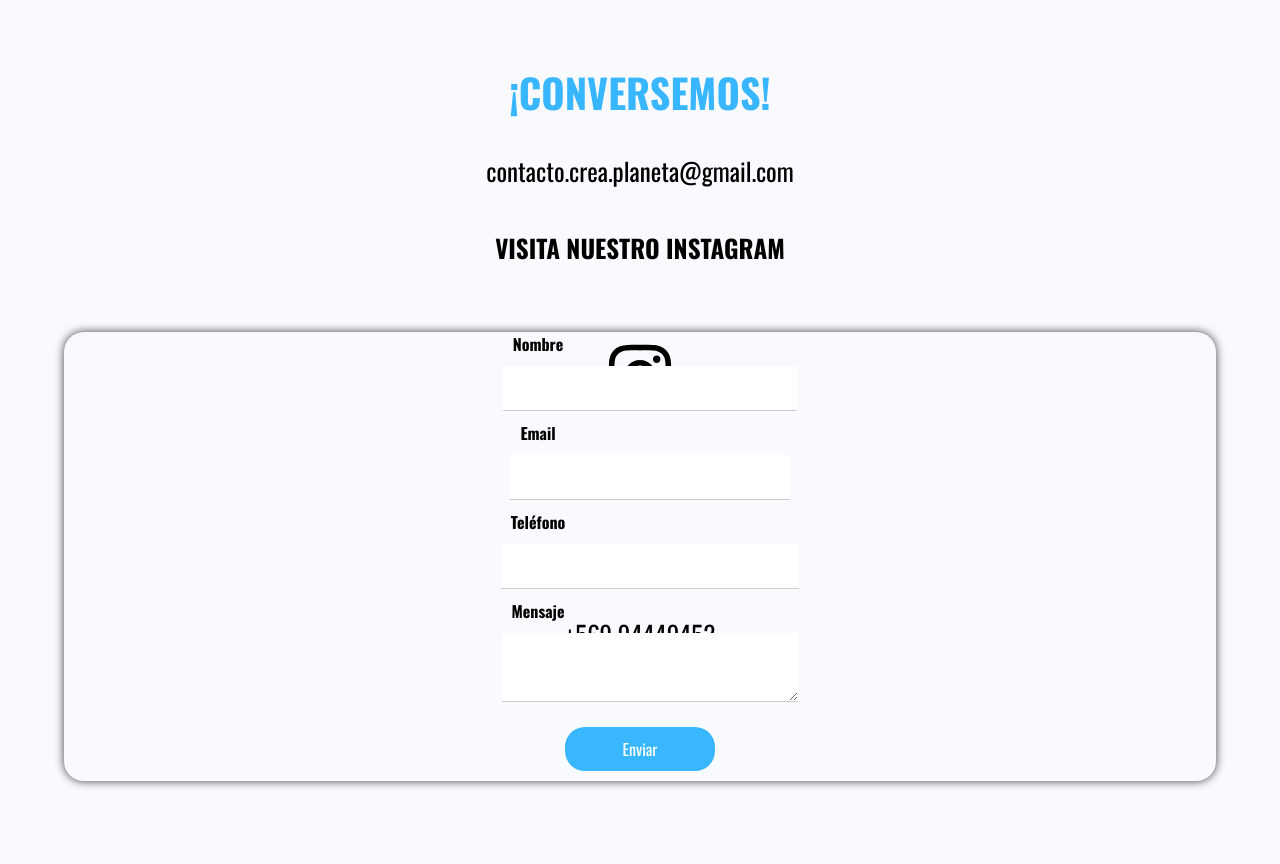
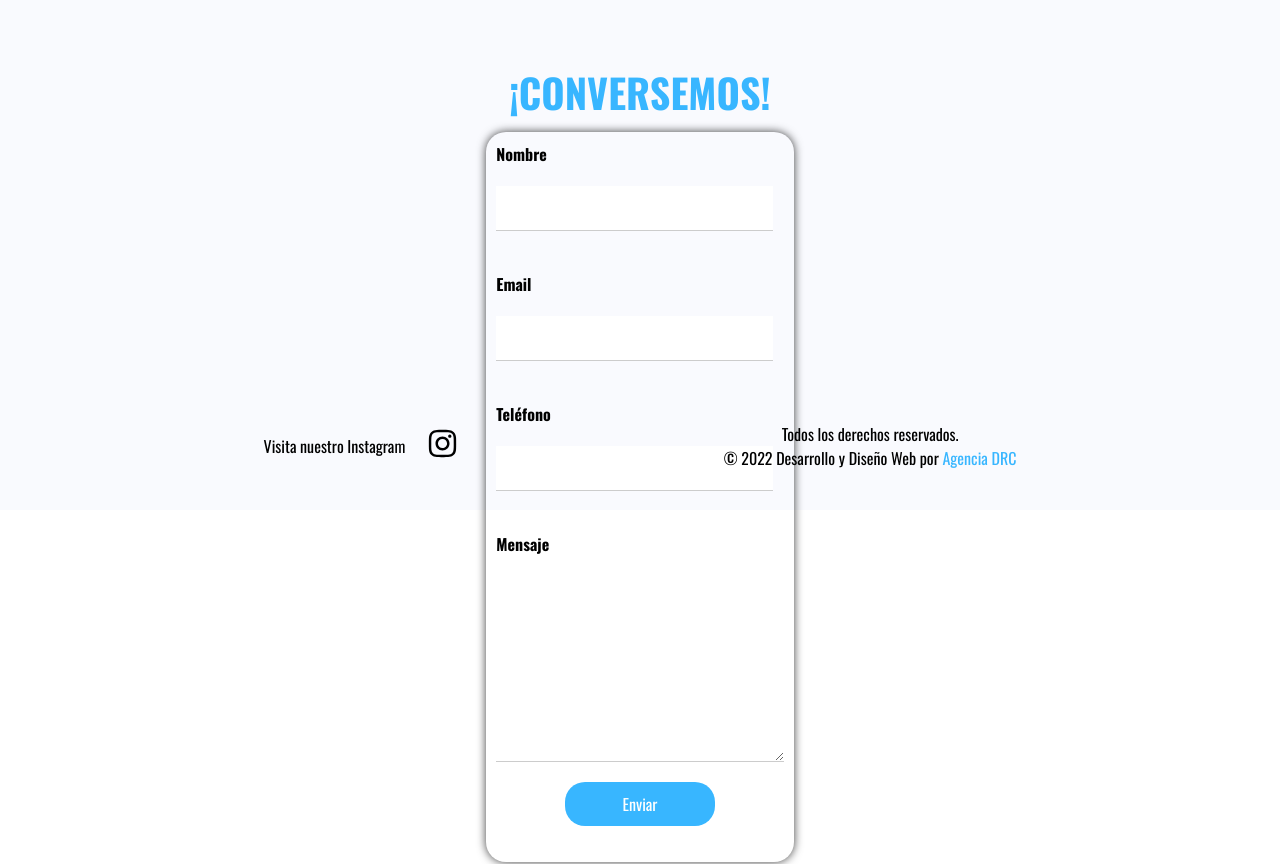
Before and after one commit to cassnova/crea-planeta, a React (Create React App) app: page /contacto in a window 1280 px wide. Shown: the part 340-1204 px from the top of the page. Built offline with nearby package versions, Linux system fonts and the light colour scheme.

Commit message:
added fixes to contactform component

```diff
--- a/src/components/ContactForm.css
+++ b/src/components/ContactForm.css
@@ -3,30 +3,42 @@ form {
   flex-direction: column;
   align-items: center;
   border-radius: 20px;
-  width: 90%;
+  width: 100%;
+  height: 730px;
   margin: auto;
   -webkit-box-shadow: 0px 0px 10px 0px rgba(0, 0, 0, 0.75);
   -moz-box-shadow: 0px 0px 10px 0px rgba(0, 0, 0, 0.75);
   box-shadow: 0px 0px 10px 0px rgba(0, 0, 0, 0.75);
 }
 
-label,
-input,
-textarea {
+label {
+  font-weight: bold;
+  margin: 10px;
+  font-size: 16px;
+}
+
+input {
   margin: 10px;
   padding: 10px;
   font-size: 16px;
+  border: none;
+  border-bottom: 1px solid #ccc;
+  width: 90%;
 }
 
-label {
-  font-weight: bold;
-}
-
-input,
-textarea {
+.textarea-msg {
+  margin: 10px;
+  padding: 5px;
+  font-size: 16px;
   border: none;
   border-bottom: 1px solid #ccc;
+  height: 200px;
+}
+.textarea-container {
+  display: flex;
+  flex-direction: column;
   width: 100%;
+  height: 250px;
 }
 
 .btn-form {
@@ -43,6 +55,21 @@ textarea {
 
 .error {
   color: red;
-  font-size: 12px;
-  margin-top: 5px;
+  font-size: 14px;
+  padding-left: 10px;
+  width: 80%;
 }
+
+.inputs-containers {
+  display: flex;
+  flex-direction: column;
+  width: 100%;
+  height: 130px;
+}
+
+.success-msg {
+  color: #03c988;
+  font-size: 15px !important;
+  padding: 0;
+  margin: 0;
+}
--- a/src/components/ContactForm.jsx
+++ b/src/components/ContactForm.jsx
@@ -29,7 +29,7 @@ function ContactForm() {
 
     if (!phone) {
       formErrors.phone = "El teléfono es requerido";
-    } else if (phone.length !== 9) {
+    } else if (phone.length < 9) {
       formErrors.phone = "El teléfono debe tener 9 dígitos";
     }
 
@@ -67,7 +67,7 @@ function ContactForm() {
 
   return (
     <form ref={form} onSubmit={handleSubmit}>
-      <div>
+      <div className="inputs-containers">
         <label htmlFor="name">Nombre</label>
         <input
           type="text"
@@ -76,9 +76,10 @@ function ContactForm() {
           value={name}
           onChange={(e) => setName(e.target.value)}
         />
+
         {errors.name && <span className="error">{errors.name}</span>}
       </div>
-      <div>
+      <div className="inputs-containers">
         <label htmlFor="email">Email</label>
         <input
           type="email"
@@ -89,7 +90,7 @@ function ContactForm() {
         />
         {errors.email && <span className="error">{errors.email}</span>}
       </div>
-      <div>
+      <div className="inputs-containers">
         <label htmlFor="phone">Teléfono</label>
         <input
           type="tel"
@@ -100,20 +101,21 @@ function ContactForm() {
         />
         {errors.phone && <span className="error">{errors.phone}</span>}
       </div>
-      <div>
+      <div className="textarea-container">
         <label htmlFor="message">Mensaje</label>
         <textarea
           name="message"
           id="message"
           value={message}
           onChange={(e) => setMessage(e.target.value)}
+          className="textarea-msg"
         />
         {errors.message && <span className="error">{errors.message}</span>}
       </div>
       <button className="btn-form" type="submit" value="Send">
         Enviar
       </button>
-      <div>{successMessage && <p>{successMessage}</p>}</div>
+      {successMessage && <p className="success-msg">{successMessage}</p>}
     </form>
   );
 }
--- a/src/pages/Contacto/Contacto.jsx
+++ b/src/pages/Contacto/Contacto.jsx
@@ -25,6 +25,7 @@ const Contacto = () => {
       <section className="container-contacto">
         <div className="container-contacto__card">
           <h3>¡CONVERSEMOS!</h3>
+          <ContactForm />
           <p>contacto.crea.planeta@gmail.com</p>
           <h4>VISITA NUESTRO INSTAGRAM</h4>
           <a href="https://www.instagram.com/crea.planeta/" target="__blank">
@@ -37,7 +38,6 @@ const Contacto = () => {
           </div>
         </div>
       </section>
-      <ContactForm />
     </m.div>
   );
 };
```
